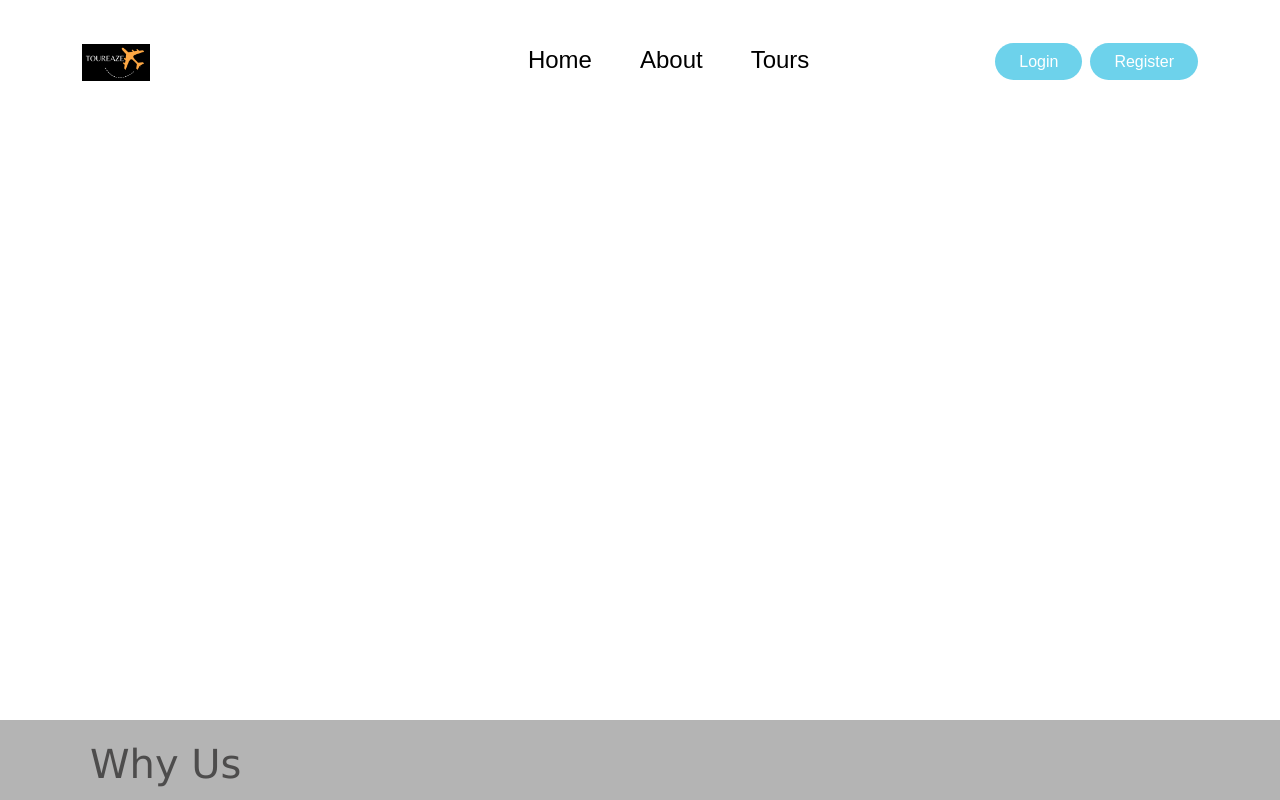
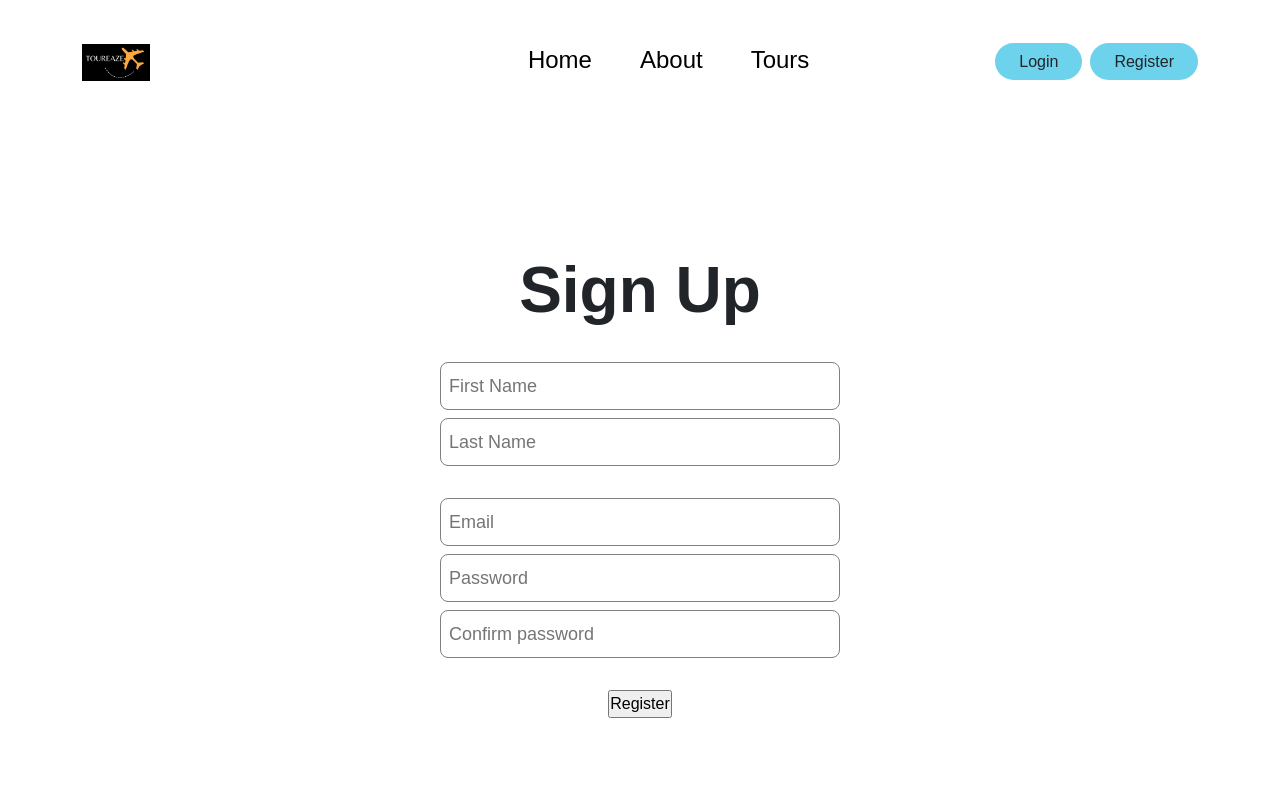
Before and after one commit to DharshiniHariKrishnan/Tour_Management_System_Frontend, a React (Create React App) app: page /register in a window 1280 px wide. Shown: the top 800 px of the page. Built offline with nearby package versions, Linux system fonts and the light colour scheme; a web font is replaced by a local one.

Commit message:
basic login/register form added, needs functionality worked on.

```diff
--- a/src/components/Header/Header.jsx
+++ b/src/components/Header/Header.jsx
@@ -96,8 +96,8 @@ const Header = () => {
                   </>
                 ) : (
                   <>
-                    <Button className="btn primary__btn">Login</Button>
-                    <Button className="btn primary__btn">Register</Button>
+                    <Link className="btn primary__btn" to="/login">Login</Link>
+                    <Link className="btn primary__btn" to="/register">Register</Link>
                   </>
                 )}
                 {/* <Button className='btn secondary__btn'><Link to='/login'>Login</Link></Button>
--- /dev/null
+++ b/src/pages/Login.jsx
@@ -0,0 +1,51 @@
+import React, { useState, useEffect } from "react";
+import { useNavigate } from 'react-router-dom'
+import { Container } from "reactstrap";
+import "../styles/login.css";
+
+const Login = (props) => {
+  const [email, setEmail] = useState('')
+  const [password, setPassword] = useState('')
+  const [emailError, setEmailError] = useState('')
+  const [passwordError, setPasswordError] = useState('')
+
+  const navigate = useNavigate()
+
+  const onButtonClick = () => {
+    // update later
+  }
+
+  return (
+    <div className={'mainContainer'}>
+      <div className={'titleContainer'}>
+        <div>Login</div>
+      </div>
+      <br />
+      <div className={'inputContainer'}>
+        <input
+          value={email}
+          placeholder="Enter your email here"
+          onChange={(ev) => setEmail(ev.target.value)}
+          className={'inputBox'}
+        />
+        <label className="errorLabel">{emailError}</label>
+      </div>
+      <br />
+      <div className={'inputContainer'}>
+        <input
+          value={password}
+          placeholder="Enter your password here"
+          onChange={(ev) => setPassword(ev.target.value)}
+          className={'inputBox'}
+        />
+        <label className="errorLabel">{passwordError}</label>
+      </div>
+      <br />
+      <div className={'inputContainer'}>
+        <input className={'inputButton'} type="button" onClick={onButtonClick} value={'Log in'} />
+      </div>
+    </div>
+  )
+}
+
+export default Login
--- /dev/null
+++ b/src/pages/Register.jsx
@@ -0,0 +1,84 @@
+import React, { useState, useEffect } from "react";
+import { useNavigate } from 'react-router-dom'
+import { Container } from "reactstrap";
+import "../styles/login.css";
+
+const Register = (props) => {
+  const [email, setEmail] = useState('')
+  const [fname, setFName] = useState('')
+  const [lname, setLName] = useState('')
+  const [password, setPassword] = useState('')
+  const [emailError, setEmailError] = useState('')
+  const [passwordError, setPasswordError] = useState('')
+
+  const navigate = useNavigate()
+
+  const onButtonClick = () => {
+    // update later
+  }
+
+  return (
+    <div className={'mainContainer'}>
+      <div className={'titleContainer'}>
+        <div>Sign Up</div>
+      </div>
+      <br />
+
+      <div className={'inputContainer'}>
+        <input
+          value={fname}
+          placeholder="First Name"
+          onChange={(ev) => setFName(ev.target.value)}
+          className={'inputBox'}
+        />
+
+        <label className="errorLabel">{emailError}</label>
+      </div>
+
+      <div className={'inputContainer'}>
+        <input
+          value={lname}
+          placeholder="Last Name"
+          onChange={(ev) => setLName(ev.target.value)}
+          className={'inputBox'}
+        />
+
+        <label className="errorLabel">{emailError}</label>
+      </div>
+      <br />
+      <div className={'inputContainer'}>
+        <input
+          value={email}
+          placeholder="Email"
+          onChange={(ev) => setEmail(ev.target.value)}
+          className={'inputBox'}
+        />
+        <label className="errorLabel">{emailError}</label>
+      </div>
+      <div className={'inputContainer'}>
+        <input
+          value={password}
+          placeholder="Password"
+          onChange={(ev) => setPassword(ev.target.value)}
+          className={'inputBox'}
+        />
+        <label className="errorLabel">{passwordError}</label>
+      </div>
+      <div className={'inputContainer'}>
+        <input
+          value={password}
+          placeholder="Confirm password"
+          onChange={(ev) => setPassword(ev.target.value)}
+          className={'inputBox'}
+        />
+        <label className="errorLabel">{passwordError}</label>
+      </div>
+      <br />
+      <div className={'inputContainer'}>
+        <input className={'inputButton'} type="button" onClick={onButtonClick} value={'Register'} />
+      </div>
+    </div>
+  )
+}
+
+export default Register
--- a/src/router/Router.js
+++ b/src/router/Router.js
@@ -2,8 +2,12 @@ import React from "react";
 import { Route, Routes, Navigate } from "react-router-dom";
 import Home from "../pages/Home";
 import About from "../pages/About";
+import Login from "../pages/Login";
 import ExploreCities from "../pages/ExploreCities"
 import SearchHotels from "../pages/SearchHotels"
+import Register from "../pages/Register";
+
+
 const Router = () => {
   return (
     <Routes>
@@ -12,6 +16,8 @@ const Router = () => {
       <Route path="/about" element={<About />} />
       <Route path="/explore" element={<ExploreCities />} />
       <Route path="/search-hotels" element={<SearchHotels />} />
+      <Route path="/login" element={<Login />} />
+      <Route path="/register" element={<Register />} />
     </Routes>
   );
 };
--- a/src/styles/explore.css
+++ b/src/styles/explore.css
@@ -12,6 +12,7 @@
     margin-top: 10px;
     margin-bottom: 20px;
     color: black;
+    text-align: center;
   }
 
   .information {
--- /dev/null
+++ b/src/styles/login.css
@@ -0,0 +1,63 @@
+.mainContainer {
+    flex-direction: column;
+    display: flex;
+    align-items: center;
+    justify-content: center;
+    height: 100vh;
+  }
+
+  .titleContainer {
+    display: flex;
+    flex-direction: column;
+    font-size: 64px;
+    font-weight: bolder;
+    align-items: center;
+    justify-content: center;
+  }
+
+  .resultContainer,
+  .historyItem {
+    flex-direction: row;
+    display: flex;
+    width: 400px;
+    align-items: center;
+    justify-content: space-between;
+  }
+
+  .historyContainer {
+    flex-direction: column;
+    display: flex;
+    height: 200px;
+    align-items: center;
+    flex-grow: 5;
+    justify-content: flex-start;
+  }
+
+  .buttonContainer {
+    display: flex;
+    flex-direction: column;
+    align-items: center;
+    justify-content: center;
+    height: 260px;
+  }
+
+  .inputContainer {
+    display: flex;
+    flex-direction: column;
+    align-items: flex-start;
+    justify-content: center;
+  }
+
+  .inputContainer > .errorLabel {
+    color: red;
+    font-size: 12px;
+  }
+
+  .inputBox {
+    height: 48px;
+    width: 400px;
+    font-size: large;
+    border-radius: 8px;
+    border: 1px solid grey;
+    padding-left: 8px;
+  }
--- /dev/null
+++ b/src/styles/register.css
@@ -0,0 +1,63 @@
+.mainContainer {
+    flex-direction: column;
+    display: flex;
+    align-items: center;
+    justify-content: center;
+    height: 100vh;
+  }
+
+  .titleContainer {
+    display: flex;
+    flex-direction: column;
+    font-size: 64px;
+    font-weight: bolder;
+    align-items: center;
+    justify-content: center;
+  }
+
+  .resultContainer,
+  .historyItem {
+    flex-direction: row;
+    display: flex;
+    width: 400px;
+    align-items: center;
+    justify-content: space-between;
+  }
+
+  .historyContainer {
+    flex-direction: column;
+    display: flex;
+    height: 200px;
+    align-items: center;
+    flex-grow: 5;
+    justify-content: flex-start;
+  }
+
+  .buttonContainer {
+    display: flex;
+    flex-direction: column;
+    align-items: center;
+    justify-content: center;
+    height: 260px;
+  }
+
+  .inputContainer {
+    display: flex;
+    flex-direction: column;
+    align-items: flex-start;
+    justify-content: center;
+  }
+
+  .inputContainer > .errorLabel {
+    color: red;
+    font-size: 12px;
+  }
+
+  .inputBox {
+    height: 48px;
+    width: 400px;
+    font-size: large;
+    border-radius: 8px;
+    border: 1px solid grey;
+    padding-left: 8px;
+  }
```
